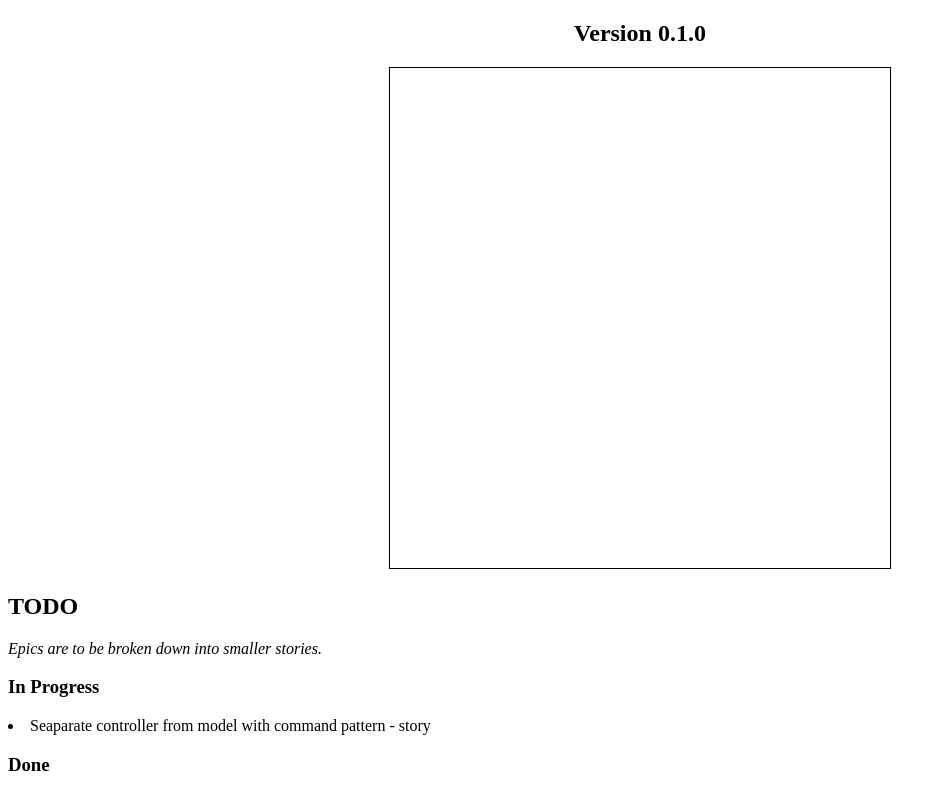
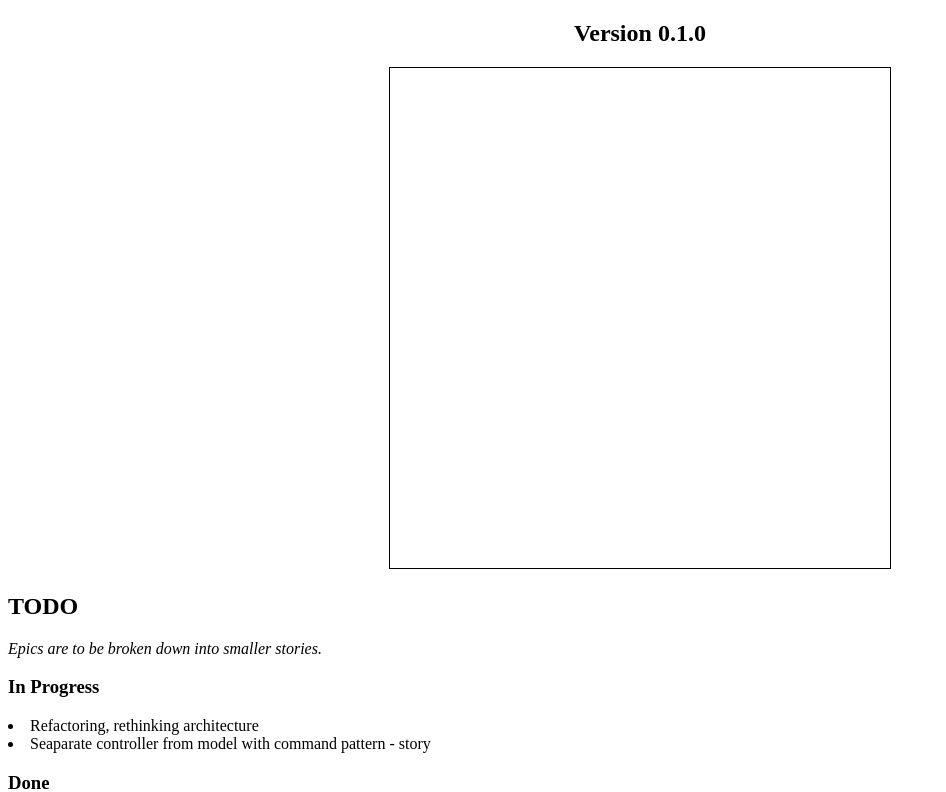
Before and after one commit to Luminted/Szakdolgozat-SmartSnake, a website built with webpack: page src/dist/index.html in a window 1280 px wide. Shown: the top 792 px of the page, without its empty margins (0-946 px from the left). Built offline with nearby package versions, Linux system fonts and the light colour scheme; what mainloop.js would draw is missing.

Commit message:
updating backlog

```diff
--- a/src/dist/index.html
+++ b/src/dist/index.html
@@ -16,6 +16,7 @@
 		<i>Epics are to be broken down into smaller stories.</i>
 		<h3>In Progress</h3>
 		<ls>
+			<li>Refactoring, rethinking architecture</li>
 			<li>Seaparate controller from model with command pattern - story</li>
 		</ls>
 		<h3>Done</h3>
```
